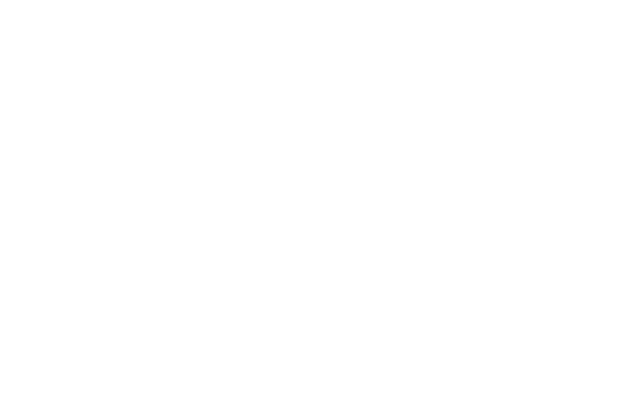
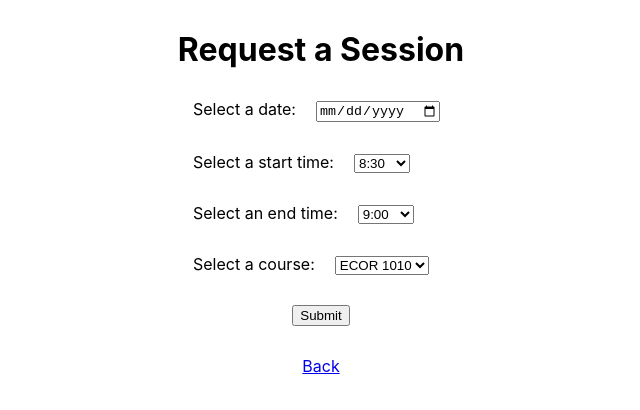
Before and after one commit to CallumCoughlan/SYSC4907WhiteboardApplication, a React (Create React App) app in the folder whiteboard-application/: page /request-session in a window 1280 px wide. Before the commit this address had no page. Shown: the top 410 px of the page, without its empty margins (319-959 px from the left). Built offline with nearby package versions, Linux system fonts and the light colour scheme; what unstated-next would draw is missing.

Commit message:
Add request session page

```diff
--- a/whiteboard-application/src/components/Calendar/calendar.tsx
+++ b/whiteboard-application/src/components/Calendar/calendar.tsx
@@ -1,4 +1,5 @@
 import { FC, useEffect, useState } from 'react';
+import { Link } from "react-router-dom";
 
 import './style.css'
 
@@ -252,7 +253,11 @@
                     <div className='view-toggle-item' onClick={changeToWeekView}>Week</div>
                     <div className='view-toggle-item' onClick={changeToMonthView}>Month</div>
                 </div>
-                <div className='request-session-button' onClick={handleClick}>Request a Session</div>
+                <div className='header-top-right'>
+                    <Link to="/request-session">
+                        <button className='request-session-button' onClick={handleClick}>Request a Session</button>
+                    </Link>
+                </div>
             </div>
             <div className='calendar'>
                 <div className='calendar-header'>
@@ -308,6 +313,7 @@
                     }
                 </div>
             </div>
+            <Link to='/whiteboard'>Whiteboard</Link>
         </>
     );
 };
--- a/whiteboard-application/src/components/Calendar/style.css
+++ b/whiteboard-application/src/components/Calendar/style.css
@@ -14,8 +14,11 @@
     padding: 8px;
 }
 
+.header-top-right {
+    margin: auto 0px auto auto;
+}
+
 .request-session-button {
-    margin: auto 0px auto auto;
     padding: 8px;
     background-color: lightblue;
 }
--- /dev/null
+++ b/whiteboard-application/src/components/pages/Scheduler/requestSession.tsx
@@ -0,0 +1,71 @@
+import { FC, useEffect, useState } from 'react';
+import { Link } from 'react-router-dom';
+
+import './style.css'
+
+const RequestSession: FC = () => {
+    const [date, setDate] = useState("");
+    const [startTime, setStartTime] = useState("");
+    const [endTime, setEndTime] = useState("");
+    const [course, setCourse] = useState("");
+
+    return (
+        <form>
+            <h1 className='form-title'>Request a Session</h1>
+            <div className='form-container'>
+                <label htmlFor="date-input">Select a date:</label>
+                <input type="date" id="date-input" value={date} className="form-item" onChange={(e)=>setDate(e.target.value)}/>
+                <br/>
+                <label htmlFor="start-time-select">Select a start time:</label>
+                <select value={startTime} id="start-time-select" className="form-item" onChange={(e)=>setStartTime(e.target.value)}>
+                    <option value="8:30">8:30</option>
+                    <option value="9:00">9:00</option>
+                    <option value="9:30">9:30</option>
+                    <option value="10:00">10:00</option>
+                    <option value="10:30">10:30</option>
+                    <option value="11:00">11:00</option>
+                    <option value="11:30">11:30</option>
+                    <option value="12:00">12:00</option>
+                    <option value="12:30">12:30</option>
+                    <option value="13:00">13:00</option>
+                    <option value="13:30">13:30</option>
+                    <option value="14:00">14:00</option>
+                    <option value="14:30">14:30</option>
+                    <option value="15:00">15:00</option>
+                    <option value="15:30">15:30</option>
+                </select>
+                <br/>
+                <label htmlFor="end-time-select">Select an end time:</label>
+                <select value={endTime} id="end-time-select" className="form-item" onChange={(e)=>setEndTime(e.target.value)}>
+                    <option value="9:00">9:00</option>
+                    <option value="9:30">9:30</option>
+                    <option value="10:00">10:00</option>
+                    <option value="10:30">10:30</option>
+                    <option value="11:00">11:00</option>
+                    <option value="11:30">11:30</option>
+                    <option value="12:00">12:00</option>
+                    <option value="12:30">12:30</option>
+                    <option value="13:00">13:00</option>
+                    <option value="13:30">13:30</option>
+                    <option value="14:00">14:00</option>
+                    <option value="14:30">14:30</option>
+                    <option value="15:00">15:00</option>
+                    <option value="15:30">15:30</option>
+                    <option value="16:00">16:00</option>
+                </select>
+                <br/>
+                <label htmlFor="course-select">Select a course:</label>
+                <select value={course} id="course-select" className="form-item" onChange={(e)=>setCourse(e.target.value)}>
+                    <option value="ECOR 1010">ECOR 1010</option>
+                    <option value="MATH 1004">MATH 1004</option>
+                    <option value="MATH 1104">MATH 1104</option>
+                </select>
+                <br/>
+                <input type="submit" value="Submit" className="submit-button"/>
+            </div>
+            <Link to="/home"><div className="back-button">Back</div></Link>
+        </form>
+    );
+};
+
+export default RequestSession;
--- /dev/null
+++ b/whiteboard-application/src/components/pages/Scheduler/style.css
@@ -0,0 +1,27 @@
+.form-title {
+    margin-top: 30px;
+    text-align: center;
+}
+
+.form-container {
+    width: 20%;
+    margin: 30px auto;
+}
+
+.form-label {
+    display: inline;
+}
+
+.form-item {
+    margin-left: 20px;
+    margin-bottom: 30px;
+}
+
+.submit-button {
+    display: block;
+    margin: auto;
+}
+
+.back-button {
+    text-align: center;
+}
--- a/whiteboard-application/src/components/pages/Whiteboard/loginForm.tsx
+++ b/whiteboard-application/src/components/pages/Whiteboard/loginForm.tsx
@@ -26,7 +26,7 @@
                         {/* <label> Password </label> */}
                         <input type='text' className='form-control' name='password' placeholder='Password'></input>
                     </div>
-                    <Link to="/whiteboard">
+                    <Link to="/home">
                         <button className='primaryButton' type='submit'> Login </button>
                     </Link>
                 </form>
--- a/whiteboard-application/src/components/pages/Whiteboard/registrationForm.tsx
+++ b/whiteboard-application/src/components/pages/Whiteboard/registrationForm.tsx
@@ -17,7 +17,7 @@
                         {/* <label> Confirm Password </label> */}
                         <input type='text' className='form-control' placeholder='Confirm Password'></input>
                     </div>
-                    <Link to="/whiteboard">
+                    <Link to="/home">
                         <button className='primaryButton' type='submit'> Register </button>
                     </Link>
                 </form>
--- a/whiteboard-application/src/components/pages/Whiteboard/whiteboardLayout.tsx
+++ b/whiteboard-application/src/components/pages/Whiteboard/whiteboardLayout.tsx
@@ -8,6 +8,7 @@
 import RegisterForm from './registrationForm';
 import { BrowserRouter as Router, Routes, Route,} from "react-router-dom";
 import Calendar from '../../Calendar/calendar';
+import RequestSession from '../Scheduler/requestSession';
 
 
 const WhiteboardLayout: FC = () => (
@@ -17,6 +18,8 @@
           <Routes>
             <Route path="/" element={<LoginForm/>}/>
             <Route path="/register" element={<RegisterForm/>}/>
+            <Route path='/home' element={<Calendar/>}/>
+            <Route path='/request-session' element={<RequestSession/>}/>
             <Route path="/whiteboard" element={
               <FabricCanvasContainer.Provider>
                 <Toolbar />
```
